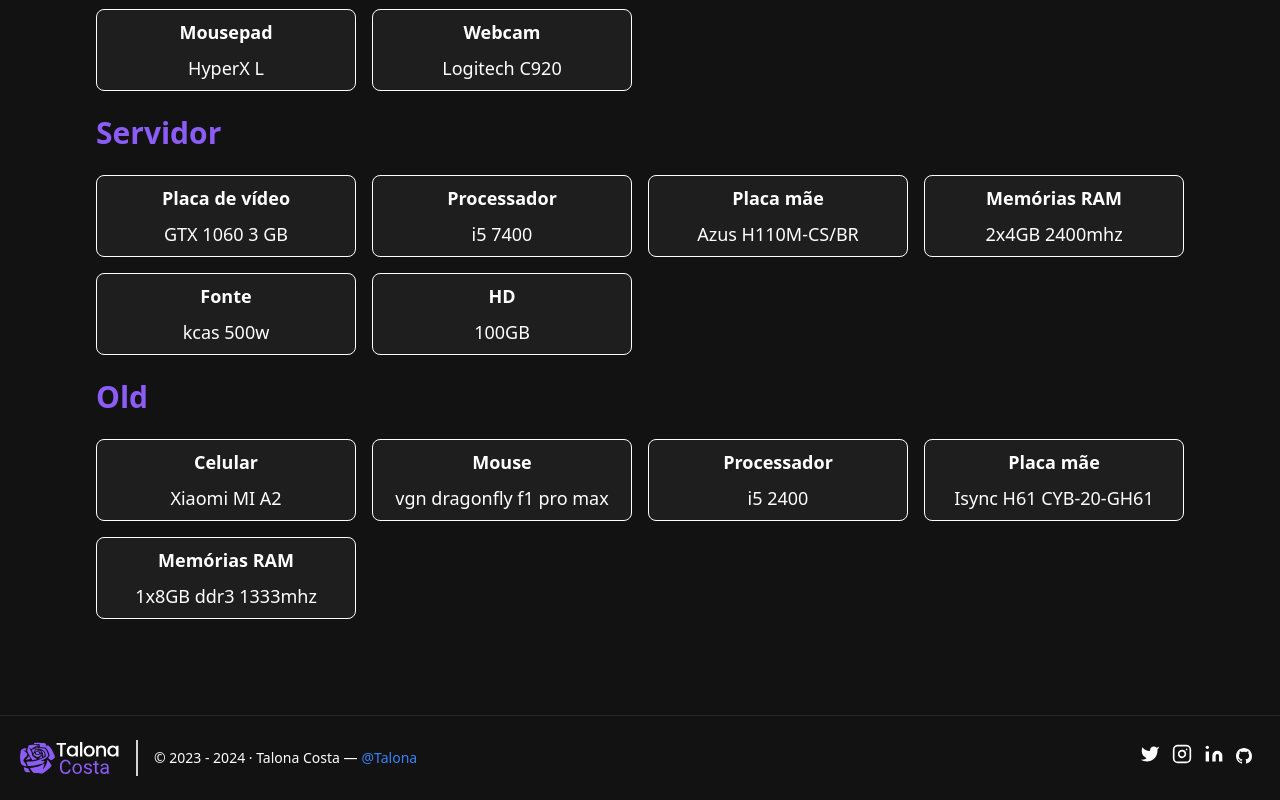
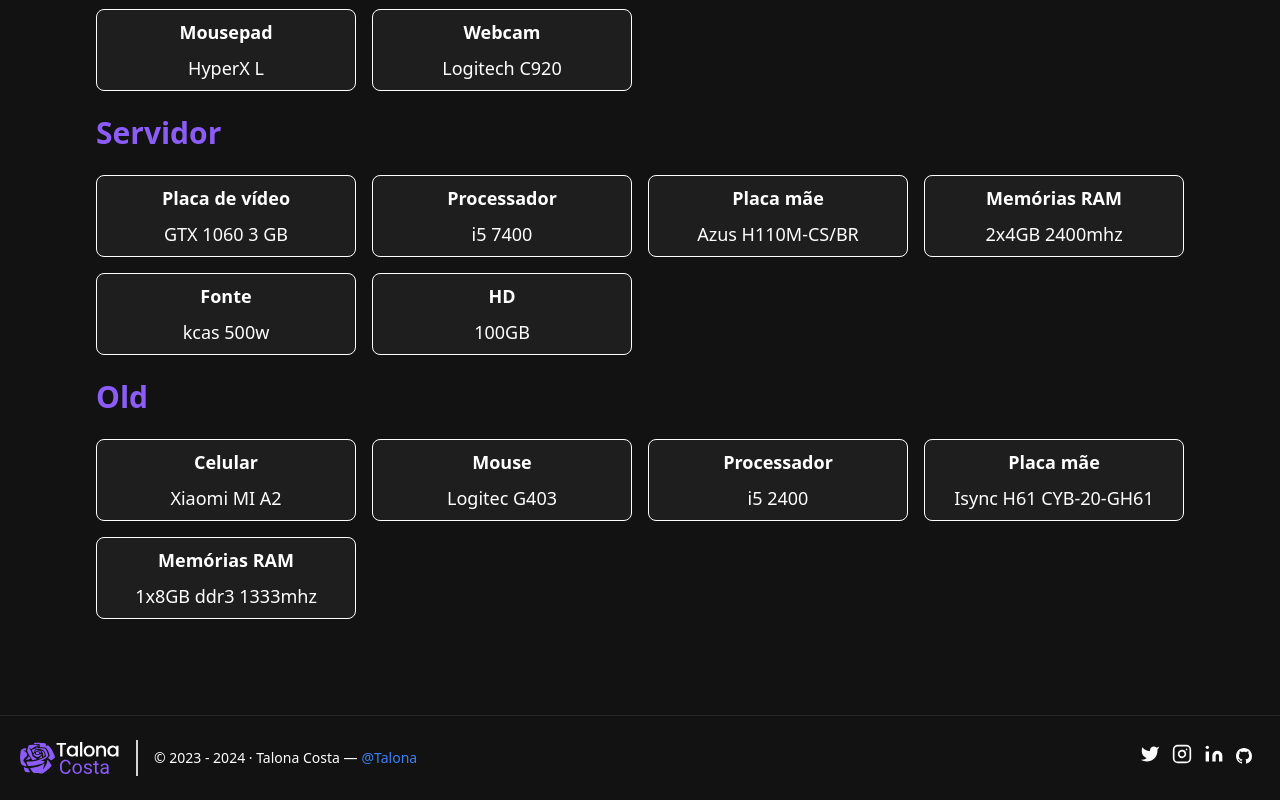
Before and after one commit to Tal0na/WebSite_Talona, a Next.js app: page /Equipamentos in a window 1280 px wide. Shown: the part 845-1645 px from the top of the page. Built offline with nearby package versions, Linux system fonts and the light colour scheme.

Commit message:
novo mouse

```diff
--- a/src/pages/Equipamentos.jsx
+++ b/src/pages/Equipamentos.jsx
@@ -94,7 +94,7 @@ const EquipamentosList = () => {
 
   const Old = [
     { name: "Celular", value: "Xiaomi MI A2" },
-    { name: "Mouse", value: "vgn dragonfly f1 pro max" },
+    { name: "Mouse", value: "Logitec G403" },
     { name: "Processador", value: "i5 2400" },
     { name: "Placa mãe", value: "Isync H61 CYB-20-GH61" },
     { name: "Memórias RAM", value: "1x8GB ddr3 1333mhz" },
```
